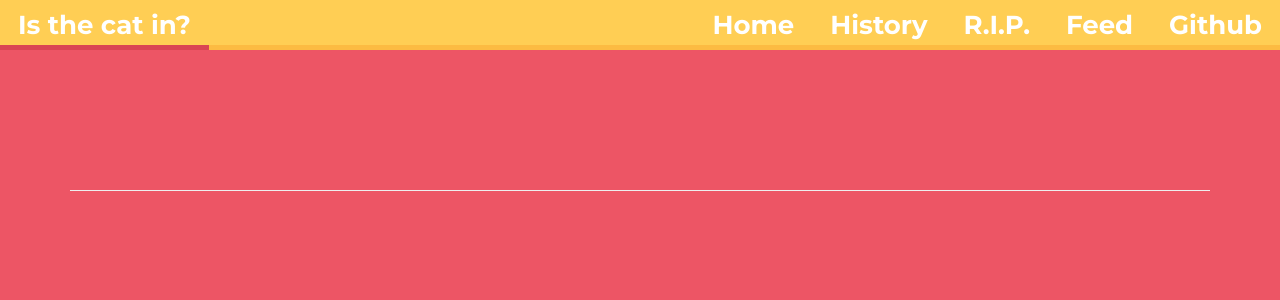
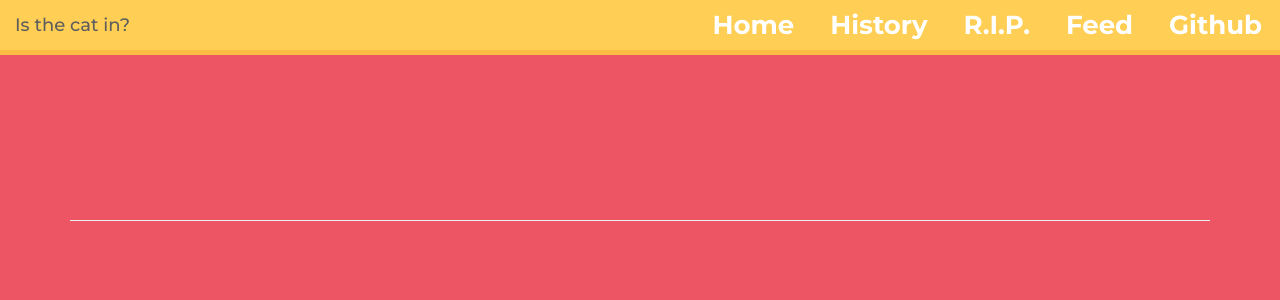
Before and after one commit to alycejenni/isthecatin, a Django app: page /rip in a window 1280 px wide. Shown: the top 300 px of the page. Run offline with Django 3.2, Linux system fonts and the light colour scheme; data that the repository does not hold is empty; some libraries are stand-ins or nearby versions.

Commit message:
God sass is so tight

```diff
--- a/catflap/__init__.py
+++ b/catflap/__init__.py
@@ -5,3 +5,5 @@ static_root = os.path.join(os.path.join(os.path.abspath(os.path.join(os.path.dir
                            "static")
 
 sass.compile(dirname = (os.path.join(static_root, "sass"), os.path.join(static_root, "css")))
+
+print('sass compiled')
--- /dev/null
+++ b/catflapsite/static/css/colours.css
@@ -0,0 +1 @@
+/* Colour Variables */
--- a/catflapsite/static/css/style.css
+++ b/catflapsite/static/css/style.css
@@ -232,17 +232,17 @@ h2.in-out-msg {
 
 .navbar-toggle {
     color: #fff;
-    border-color: #DA4453 !important;
-    background-color: #DA4453;
+    border-color: #ED5565 !important;
+    background-color: #ED5565;
     border-radius: 999px;
     padding-top: 6px;
     padding-bottom: 6px;
 }
 
-.navbar-toggle:hover,
-.navbar-toggle:active {
-    border-color: #066B7F !important;
-    background-color: #066B7F;
+.navbar-default .navbar-toggle:hover,
+.navbar-default .navbar-toggle:focus {
+    border-color: #DA4453 !important;
+    background-color: #DA4453;
 }
 
 .navbar-nav li a,
--- /dev/null
+++ b/catflapsite/static/css/styles.css
@@ -0,0 +1,50 @@
+/* Colour Variables */
+/* Typography Variables */
+body {
+  color: #fff;
+  font-family: 'Montserrat', sans-serif; }
+
+h1, h2 {
+  font-weight: 700; }
+
+h3, h4 {
+  font-weight: 500; }
+
+p {
+  font-weight: 300; }
+
+/* Base */
+body {
+  padding-top: 100px;
+  background-color: #ED5565; }
+
+/* Navbar */
+.navbar-default {
+  border-bottom: 5px solid #FCBB42;
+  background-color: #FFCE54; }
+
+.navbar-nav li a {
+  color: #fff !important;
+  font-size: 26px;
+  font-weight: 700;
+  padding-left: 18px;
+  padding-right: 18px; }
+  .navbar-nav li a:hover {
+    border-bottom: 5px solid #DA4453; }
+    .navbar-nav li a:hover:before {
+      color: #DA4453;
+      font-family: 'fontawesome', sans-serif;
+      position: absolute;
+      -webkit-transform: rotate(-10deg);
+      transform: rotate(-10deg);
+      left: -10px; }
+  .navbar-nav li a.icon-home:hover::before {
+    content: '\f1b0'; }
+  .navbar-nav li a.icon-history:hover::before {
+    content: '\f1da'; }
+  .navbar-nav li a.icon-rip:hover::before {
+    content: '\f119'; }
+  .navbar-nav li a.icon-feed:hover::before {
+    content: '\f022'; }
+  .navbar-nav li a.icon-github:hover::before {
+    content: '\f113'; }
--- /dev/null
+++ b/catflapsite/static/sass/colours.scss
@@ -0,0 +1,6 @@
+/* Colour Variables */
+
+$colour-light-red: #ED5565;
+$colour-dark-red: #DA4453;
+$colour-light-yellow: #FFCE54;
+$colour-dark-yellow: #FCBB42;
--- /dev/null
+++ b/catflapsite/static/sass/styles.scss
@@ -0,0 +1,61 @@
+@import 'colours';
+@import 'typography';
+
+/* Base */
+
+body {
+  padding-top: 100px;
+  background-color: $colour-light-red;
+}
+
+/* Navbar */
+
+.navbar-default {
+  border-bottom: 5px solid $colour-dark-yellow;
+  background-color: $colour-light-yellow;
+}
+
+.navbar-nav li a {
+  color: #fff !important;
+  font: {
+    size: 26px;
+    weight: 700;
+  }
+  padding: {
+    left: 18px;
+    right: 18px;
+  }
+
+  &:hover {
+    border-bottom: 5px solid $colour-dark-red;
+
+    &:before {
+      color: $colour-dark-red;
+      font-family: 'fontawesome', sans-serif;
+      position: absolute;
+      -webkit-transform: rotate(-10deg);
+      transform: rotate(-10deg);
+      left: -10px;
+    }
+  }
+
+  &.icon-home:hover::before {
+    content: '\f1b0';
+  }
+
+  &.icon-history:hover::before {
+    content: '\f1da';
+  }
+
+  &.icon-rip:hover::before {
+    content: '\f119';
+  }
+
+  &.icon-feed:hover::before {
+    content: '\f022';
+  }
+
+  &.icon-github:hover::before {
+    content: '\f113';
+  }
+}
--- /dev/null
+++ b/catflapsite/static/sass/typography.scss
@@ -0,0 +1,18 @@
+/* Typography Variables */
+
+body {
+  color: #fff;
+  font-family: 'Montserrat', sans-serif;
+}
+
+h1, h2 {
+  font-weight: 700;
+}
+
+h3, h4 {
+  font-weight: 500;
+}
+
+p {
+  font-weight: 300;
+}
--- a/templates/fragments/styles.html
+++ b/templates/fragments/styles.html
@@ -2,6 +2,6 @@
 <link href="https://maxcdn.bootstrapcdn.com/bootstrap/3.3.7/css/bootstrap.min.css" rel="stylesheet" integrity="sha384-BVYiiSIFeK1dGmJRAkycuHAHRg32OmUcww7on3RYdg4Va+PmSTsz/K68vbdEjh4u" crossorigin="anonymous">
 <link rel="stylesheet" href="https://fonts.googleapis.com/css?family=Montserrat:300,500,700">
 <link rel="stylesheet" href="https://maxcdn.bootstrapcdn.com/font-awesome/4.7.0/css/font-awesome.min.css">
-<link href="{% static 'css/style.css' %}" rel="stylesheet">
+<link rel="stylesheet" href="{% static 'css/styles.css' %}" >
 <link rel="shortcut icon" href="{% static 'images/favicon.png' %}">
 <link rel="stylesheet" href="//code.jquery.com/ui/1.12.1/themes/base/jquery-ui.css">
```
Also changed, not shown: catflapsite/static/css/typography.css (added, +13 -0 lines).
